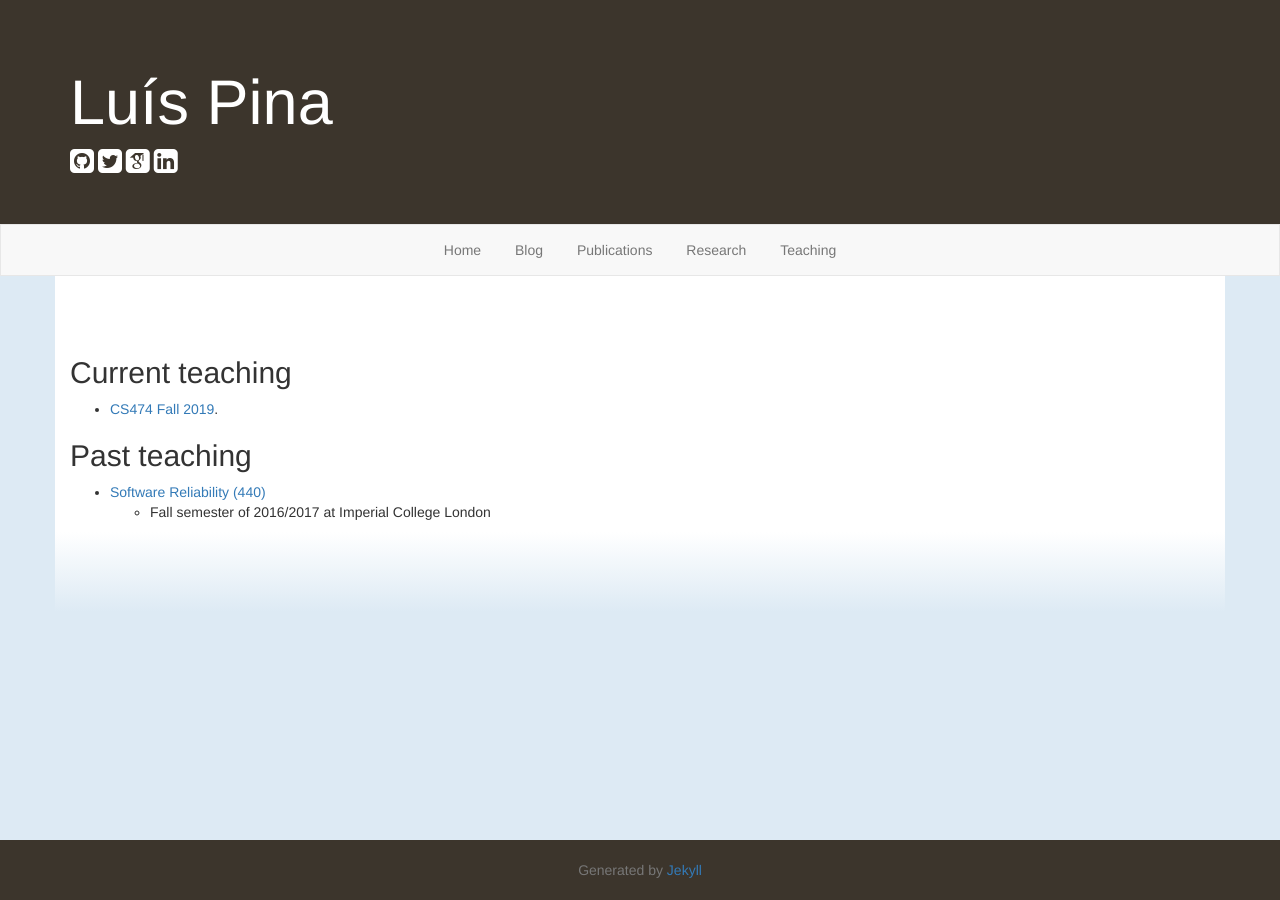
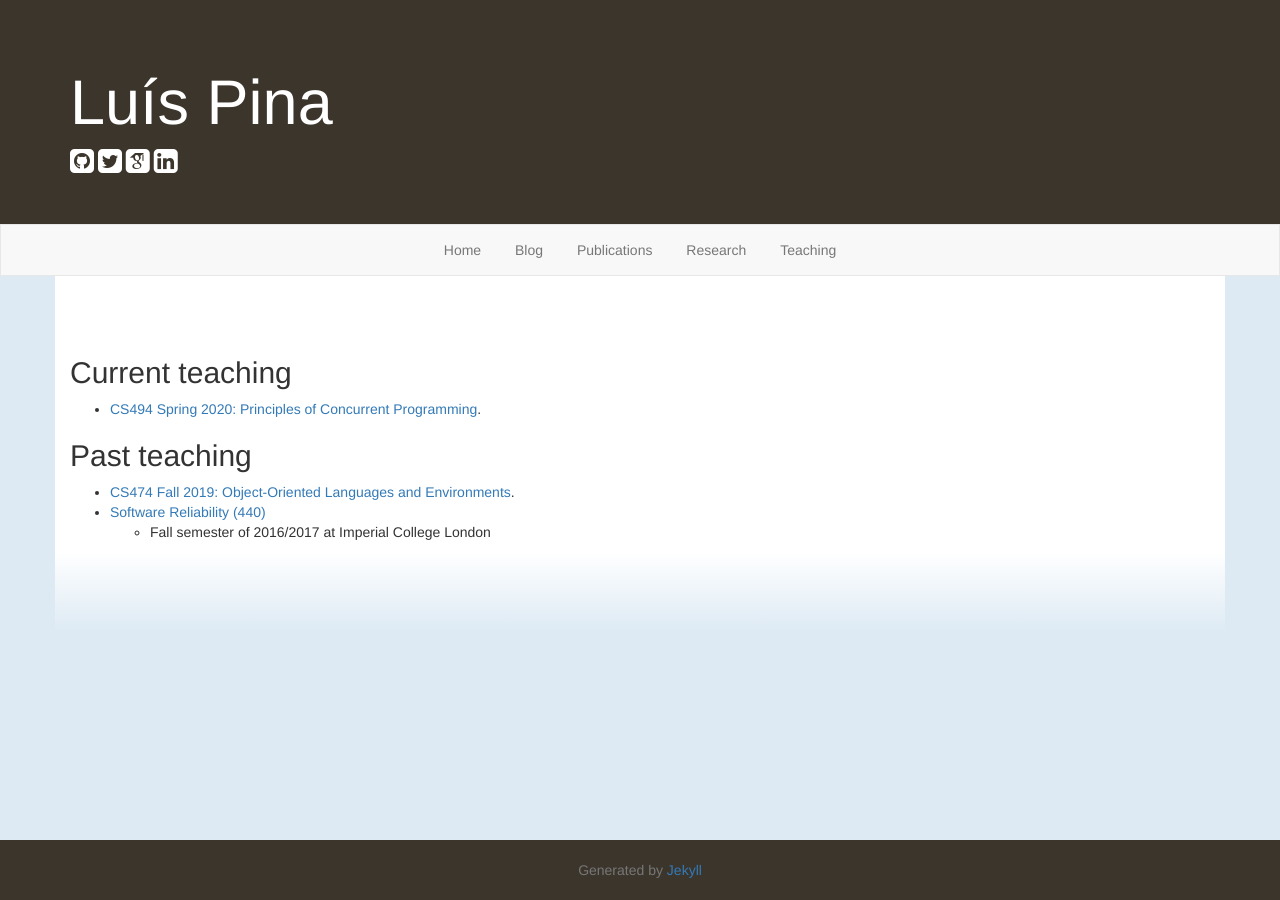
Before and after one commit to luisggpina/personal-website, a Jekyll site: the page built from teaching.md, in a window 1280 px wide. Built offline with Jekyll 4.4.1, drawn with Linux system fonts in a browser that asks for light colours; nearby versions of some CDN libraries; some web fonts are replaced.

Commit message:
Added teaching for S20: CS494 Principles of Concurrent Programming

```diff
--- a/teaching.md
+++ b/teaching.md
@@ -13,10 +13,11 @@ group: "teaching"
 Current teaching
 ----------------
 
-* [CS474 Fall 2019](https://luisggpina.github.io/cs474-2019-site/).
+* [CS494 Spring 2020:  Principles of Concurrent Programming](https://luisggpina.github.io/cs494-s20-site/).
 
 Past teaching
 ----------------
 
+* [CS474 Fall 2019:  Object-Oriented Languages and Environments](https://luisggpina.github.io/cs474-2019-site/).
 * [Software Reliability (440)](http://multicore.doc.ic.ac.uk/SoftwareReliability/2016-2017/)
     * Fall semester of 2016/2017 at Imperial College London
```
Also changed, not shown: index.md (+1 -1 lines).
